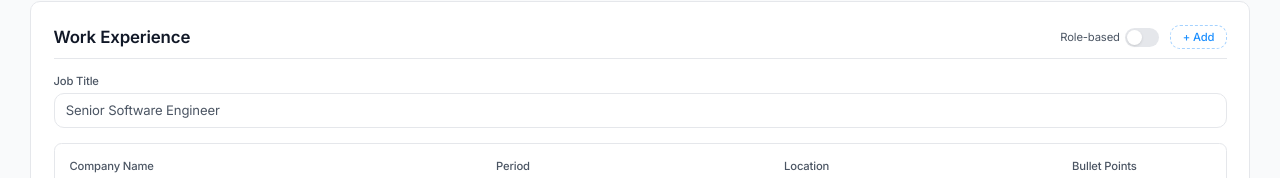
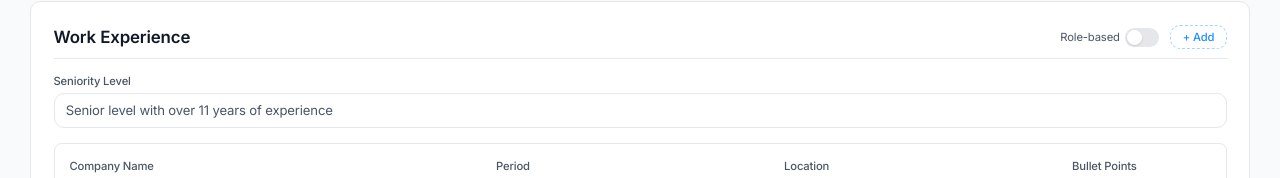
Before and after one commit to akira924/resume-tailor-3, a React (Vite) app: page / in a window 1280 px wide. Both pictures are taken after a click on the button "Profile". Shown: the part 467-645 px from the top of the page. Built offline with nearby package versions, Linux system fonts and the light colour scheme.

Commit message:
fix: bug based on role-based value

```diff
--- a/src/pages/Profile.tsx
+++ b/src/pages/Profile.tsx
@@ -182,11 +182,11 @@ export default function Profile() {
           </div>
         }>Work Experience</SectionHeading>
         <div className="mb-4">
-          <label className={labelClass}>{roleBasedJobTitle ? 'Seniority Level' : 'Job Title'}</label>
+          <label className={labelClass}>{roleBasedJobTitle ? 'Job Title' : 'Seniority Level'}</label>
           <input
             type="text"
             className={inputClass}
-            placeholder={roleBasedJobTitle ? 'Senior level with over 11 years of experience' : 'Senior Software Engineer'}
+            placeholder={roleBasedJobTitle ? 'Senior Software Engineer' : 'Senior level with over 11 years of experience'}
             value={seniority}
             onChange={e => set('seniority', e.target.value)}
           />
```
